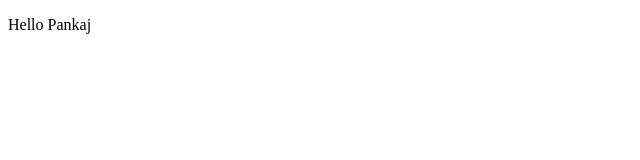
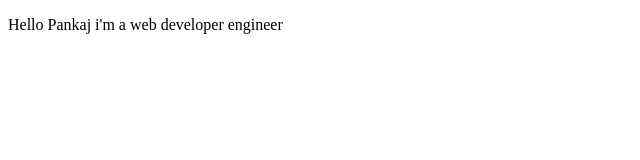
Before and after one commit to Pankajkumar6204/first-demo, a plain HTML site: page index.html in a window 1280 px wide. Shown: the whole page, without its empty margins (0-640 px from the left). Drawn offline with Linux system fonts and the light colour scheme.

Commit message:
Add some text

```diff
--- a/index.html
+++ b/index.html
@@ -6,6 +6,6 @@
     <title>Demo - Repository</title>
 </head>
 <body>
-    <p>Hello Pankaj</p>
+    <p>Hello Pankaj i'm a web developer engineer</p>
 </body>
 </html>
```
